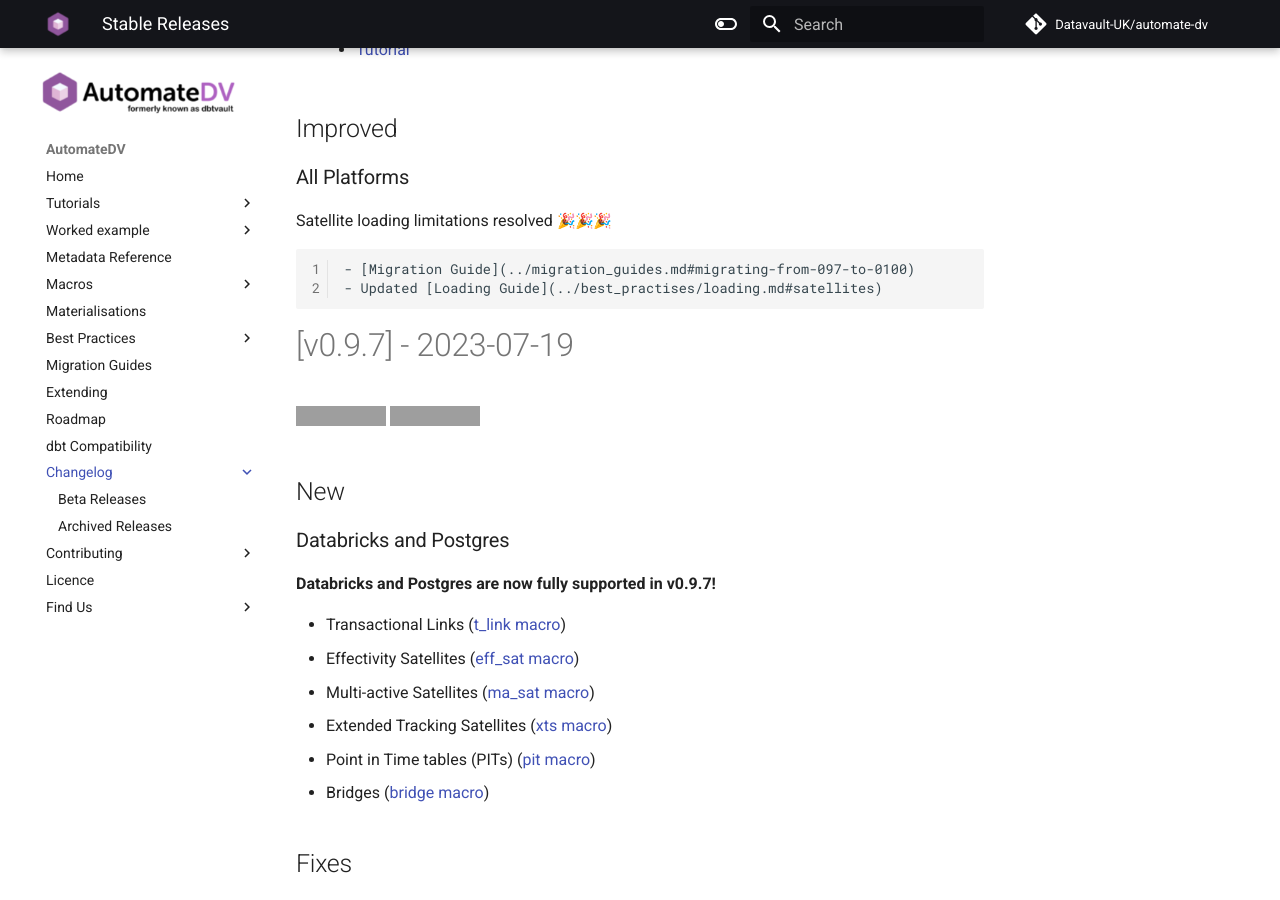
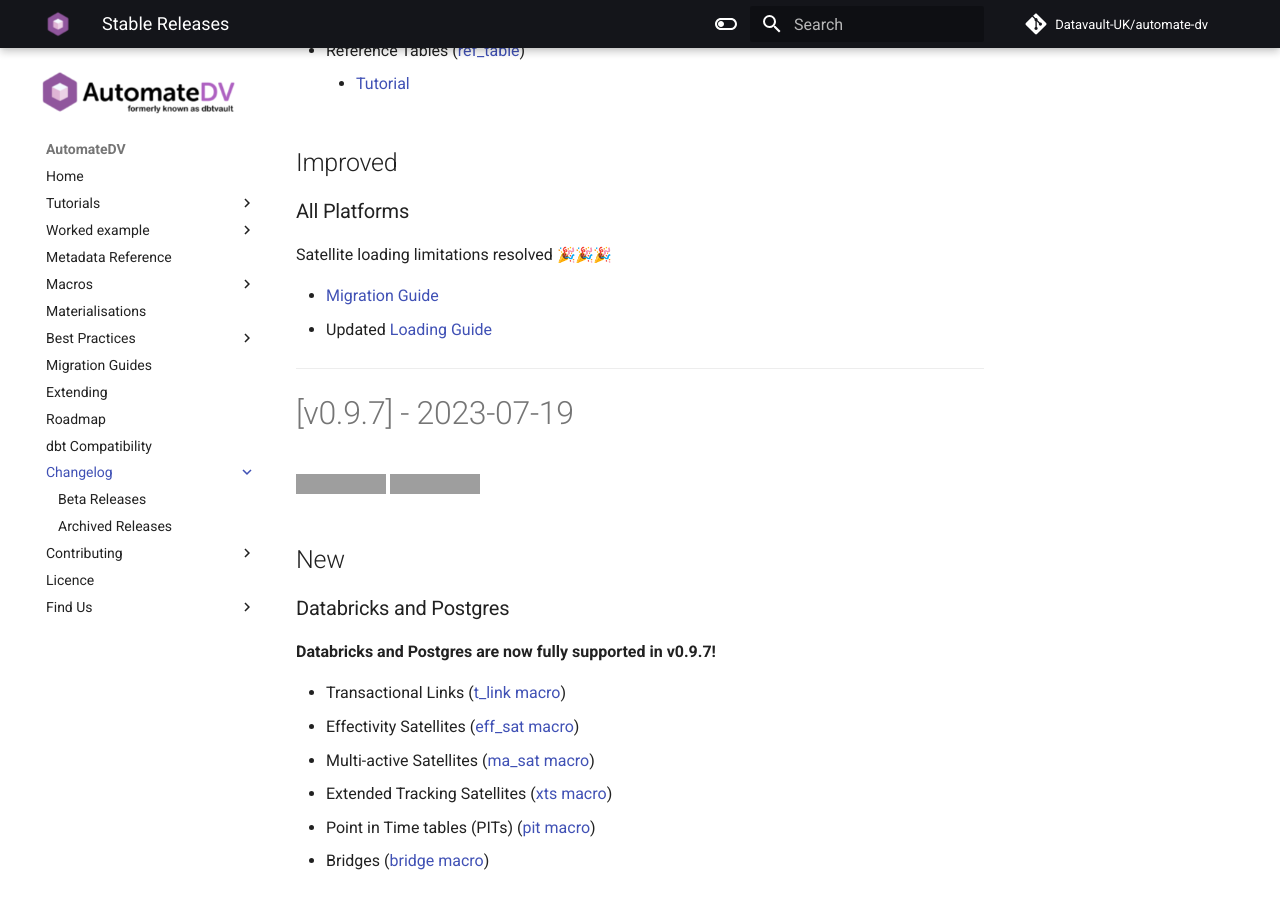
Before and after one commit to Datavault-UK/automate-dv-docs, an MkDocs documentation site: the page built from docs/changelog/index.md, in a window 1280 px wide and 900 px high, scrolled down 733 px. Built offline with MkDocs 1.6.1 and Material for MkDocs 9.7.7, drawn with Linux system fonts in a browser that asks for light colours; emoji names are drawn with the system emoji font; comment, search, counter and statistics services are not loaded; some of the changed text lies outside the part shown; grey boxes are pictures that could not be loaded.

Commit message:
Improve formatting of changelog page

````diff
--- a/docs/changelog/index.md
+++ b/docs/changelog/index.md
@@ -10,6 +10,8 @@
 
 [View Beta Releases](beta.md){ .md-button .md-button--primary }
 [View Archived Releases](archived.md){ .md-button .md-button--primary }
+
+___
 
 # [v0.10.0] - 2023-08-14
 [![Documentation Status](https://readthedocs.org/projects/automate_dv/badge/?version=v0.10.0)](https://automate-dv.readthedocs.io/en/v0.10.0/?badge=v0.10.0)
@@ -29,9 +31,11 @@
 
 Satellite loading limitations resolved :tada::tada::tada:
 
-    - [Migration Guide](../migration_guides.md#migrating-from-097-to-0100)
-    - Updated [Loading Guide](../best_practises/loading.md#satellites)
+- [Migration Guide](../migration_guides.md#migrating-from-097-to-0100)
+- Updated [Loading Guide](../best_practises/loading.md#satellites)
 
+
+___
 
 # [v0.9.7] - 2023-07-19
 [![Documentation Status](https://readthedocs.org/projects/automate_dv/badge/?version=v0.9.7)](https://automate-dv.readthedocs.io/en/v0.9.7/?badge=v0.9.7)
@@ -62,6 +66,8 @@
 ### Postgres
 - Fixed a hashing length bug (#176)
 
+___
+
 # [v0.9.6] - 2023-05-16
 [![Documentation Status](https://readthedocs.org/projects/automate_dv/badge/?version=v0.9.6)](https://automate-dv.readthedocs.io/en/v0.9.6/?badge=v0.9.6)
 [![dbt Versions](https://img.shields.io/badge/compatible%20dbt%20versions-%3E=1.3%20%3C=1.4.x-orange?logo=dbt)](https://dbtvault.readthedocs.io/en/latest/versions/)
@@ -72,6 +78,8 @@
 
 - Macros are now called using `automate_dv` instead of `dbtvault`. e.g. `automate_dv.hub(...)`
 - The default `system_record_value` is now `AUTOMATE_DV_SYSTEM` instead of `DBTVAULT_SYSTEM`
+
+___
 
 # [v0.9.5] - 2023-03-22
 [![Documentation Status](https://readthedocs.org/projects/automate_dv/badge/?version=v0.9.5)](https://automate-dv.readthedocs.io/en/v0.9.5/?badge=v0.9.5)
@@ -91,7 +99,9 @@
 ### Databricks
 - Fixed an issue related to #183 but for MD5 hashing in Databricks
 
-## [v0.9.4] - 2023-02-16
+___
+
+# [v0.9.4] - 2023-02-16
 [![Documentation Status](https://readthedocs.org/projects/automate_dv/badge/?version=v0.9.4)](https://automate-dv.readthedocs.io/en/v0.9.4/?badge=v0.9.4)
 
 This is a minor hotfix update. More bug fixes to come soon! :smile:
@@ -100,7 +110,9 @@
 
 - Binary type not defaulting correctly (Snowflake) (#183)
 
-## [v0.9.3] - 2023-01-27
+___
+
+# [v0.9.3] - 2023-01-27
 [![Documentation Status](https://readthedocs.org/projects/automate_dv/badge/?version=v0.9.3)](https://automate-dv.readthedocs.io/en/v0.9.3/?badge=v0.9.3)
 
 ## Fixes
@@ -115,7 +127,9 @@
 
 Thank you to all those who were being patient for this release. The delay was due to us wanting to release this with a few other bug fixes and new features. This additional content is being released at a later date so that we could get this dbt-utils fix out to our community sooner.
 
-## [v0.9.2] - 2022-12-22
+___
+
+# [v0.9.2] - 2022-12-22
 [![Documentation Status](https://readthedocs.org/projects/automate_dv/badge/?version=v0.9.2)](https://automate-dv.readthedocs.io/en/v0.9.2/?badge=v0.9.2)
 
 ## Fixes
@@ -124,7 +138,9 @@
 
 In other news: Happy Holidays!
 
-## [v0.9.1] - 2022-12-16
+___
+
+# [v0.9.1] - 2022-12-16
 [![Documentation Status](https://readthedocs.org/projects/automate_dv/badge/?version=v0.9.1)](https://automate-dv.readthedocs.io/en/v0.9.1/?badge=v0.9.1)
 
 ## New
@@ -177,7 +193,9 @@
 - Split best practises into separate pages for ease of navigation and to reduce clutter
 - Moved old release notes to a new "archived" releases page
 
-## [v0.9.0] - 2022-09-13
+___
+
+# [v0.9.0] - 2022-09-13
 
 [![Documentation Status](https://readthedocs.org/projects/automate_dv/badge/?version=v0.9.0)](https://automate-dv.readthedocs.io/en/v0.9.0/?badge=v0.9.0)
 
@@ -259,7 +277,9 @@
 
 [View on GitHub](https://github.com/Datavault-UK/automate-dv/releases/tag/v0.9.0])
 
-## [v0.8.3] - 2022-05-10
+___
+
+# [v0.8.3] - 2022-05-10
 
 [![Documentation Status](https://readthedocs.org/projects/automate_dv/badge/?version=v0.8.3)](https://automate-dv.readthedocs.io/en/v0.8.3/?badge=v0.8.3)
 
@@ -288,7 +308,9 @@
 - Fixed an issue where hashed columns with lower-case columns provided to an `exclude_columns` config, behaved
   incorrectly ([#110](https://github.com/Datavault-UK/automate-dv/issues/110))
 
-## [v0.8.2] - 2022-03-14
+___
+
+# [v0.8.2] - 2022-03-14
 
 [![Documentation Status](https://readthedocs.org/projects/automate_dv/badge/?version=v0.8.2)](https://automate-dv.readthedocs.io/en/v0.8.2/?badge=v0.8.2)
 
@@ -312,7 +334,9 @@
 - Fixed `vault_insert_by_x` issues for MS SQL Server
 - Fixed (increased) datetime precision in `max_datetime` for Google BigQuery
 
-## [v0.8.1] - 2022-02-22
+#___
+
+# [v0.8.1] - 2022-02-22
 
 [![Documentation Status](https://readthedocs.org/projects/automate_dv/badge/?version=v0.8.1)](https://automate-dv.readthedocs.io/en/v0.8.1/?badge=v0.8.1)
 
@@ -323,7 +347,9 @@
 - Fixed a bug where `vault_insert_by_rank` unintentionally used logic from `vault_insert_by_period` when in full-refresh
   mode or replacing an existing view.
 
-## [v0.8.0] - 2022-02-21
+#___
+
+# [v0.8.0] - 2022-02-21
 
 [![Documentation Status](https://readthedocs.org/projects/automate_dv/badge/?version=v0.8.0)](https://automate-dv.readthedocs.io/en/v0.8.0/?badge=v0.8.0)
 
@@ -353,7 +379,9 @@
   spaces, and other oddities.
   The type of quotes is configurable, please refer to the docs linked above.
 
-## [v0.7.9] - 2021-12-13
+#___
+
+# [v0.7.9] - 2021-12-13
 
 [![Documentation Status](https://readthedocs.org/projects/automate_dv/badge/?version=v0.7.9)](https://automate-dv.readthedocs.io/en/v0.7.9/?badge=v0.7.9)
 
@@ -390,7 +418,9 @@
 - Multi-Active Satellite record duplication under some
   circumstances [#50](https://github.com/Datavault-UK/automate-dv/issues/50)
 
-## [v0.7.8] - 2021-10-25
+#___
+
+# [v0.7.8] - 2021-10-25
 
 [![Documentation Status](https://readthedocs.org/projects/automate_dv/badge/?version=v0.7.8)](https://automate-dv.readthedocs.io/en/v0.7.8/?badge=v0.7.8)
 
@@ -420,7 +450,9 @@
 - Concatenation string can now be user defined
 - Null placeholder string can now be user defined
 
-## [v0.7.7] - 2021-08-24
+#___
+
+# [v0.7.7] - 2021-08-24
 
 - Re-release of v0.7.6.1 to ensure deployment to dbt Hub
 
@@ -439,14 +471,18 @@
     revision: v0.7.6.1
 ```
 
-## [v0.7.6] - 2021-07-13
+#___
+
+# [v0.7.6] - 2021-07-13
 
 [![Documentation Status](https://readthedocs.org/projects/automate_dv/badge/?version=v0.7.6)](https://automate-dv.readthedocs.io/en/v0.7.6/?badge=v0.7.6)
 
 - Updated to dbt 0.20.0 and incorporated `adapter.dispatch`
   changes [(#32)](https://github.com/Datavault-UK/automate-dv/issues/32)
 
-## [v0.7.5] - 2021-06-10
+#___
+
+# [v0.7.5] - 2021-06-10
 
 [![Documentation Status](https://readthedocs.org/projects/automate_dv/badge/?version=v0.7.5)](https://automate-dv.readthedocs.io/en/v0.7.5/?badge=v0.7.5)
 
@@ -467,7 +503,9 @@
 - Performance improvement for the Satellite macro, which aims to reduce the number of records handled in the
   initial selection of records from the source data.
 
-## [v0.7.4] - 2021-03-27
+#___
+
+# [v0.7.4] - 2021-03-27
 
 [![Documentation Status](https://readthedocs.org/projects/automate_dv/badge/?version=v0.7.4)](https://automate-dv.readthedocs.io/en/v0.7.4/?badge=v0.7.4)
 
@@ -490,7 +528,9 @@
 - Payload in Transactional (Non-Historised) Links now optional
 - Effective From in Satellites now optional
 
-## [v0.7.3] - 2021-01-28
+#___
+
+# [v0.7.3] - 2021-01-28
 
 [![Documentation Status](https://readthedocs.org/projects/automate_dv/badge/?version=v0.7.3)](https://automate-dv.readthedocs.io/en/v0.7.3/?badge=v0.7.3)
 
````
Also changed, not shown: docs/changelog/archived.md (+18 -6 lines), docs/loading.md (deleted).
